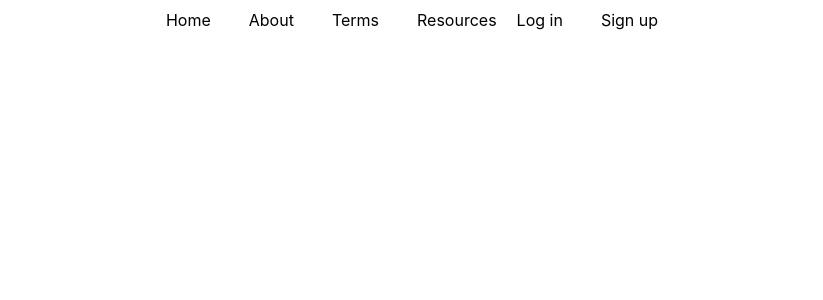
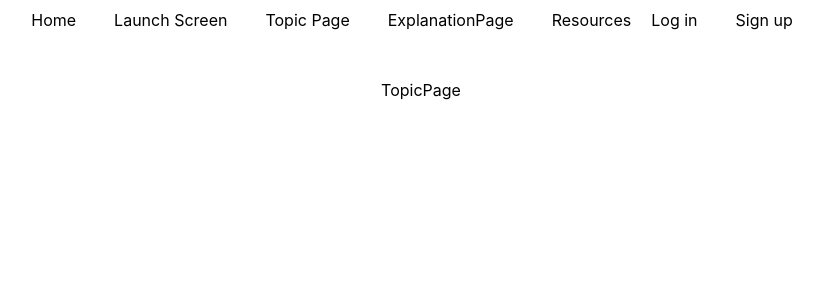
Before and after one commit to VictorLuo920/activisim_app, a React (Create React App) app: page /topicpage in a window 1280 px wide. Shown: the top 300 px of the page, without its empty margins (219-1042 px from the left). Built offline with nearby package versions, Linux system fonts and the light colour scheme.

Commit message:
renamed home, about, terms to launch screen, topic page, explanation page

```diff
--- a/src/components/NavBar/NavBar.js
+++ b/src/components/NavBar/NavBar.js
@@ -21,11 +21,14 @@ const NavBar = (props) => {
         <div className='NavBar'>
             <Link to="/" className='NavBar-link'>Home</Link>
             &nbsp;&nbsp;&nbsp;&nbsp;
-        <Link to="/about" className='NavBar-link'>About</Link>
+        <Link to="/launchscreen" className='NavBar-link'>Launch Screen</Link>
             &nbsp;&nbsp;&nbsp;&nbsp;
-        <Link to="/terms" className='NavBar-link'>Terms</Link>
+        <Link to="/topicpage" className='NavBar-link'>Topic Page</Link>
+        &nbsp;&nbsp;&nbsp;&nbsp;
+        <Link to="/explanationpage" className='NavBar-link'>ExplanationPage</Link>
             &nbsp;&nbsp;&nbsp;&nbsp;
         <Link to="/resources" className='NavBar-link'>Resources</Link>
+
             {nav}
         </div>
     );
--- a/src/pages/About/About.js
+++ b/src/components/TopicPage/TopicPage.js
@@ -1,10 +1,12 @@
 import React from 'react';
 
-const About = (props) => {
+
+const TopicPage = (props) => {
     return (
         <div className="Home">
-            <p>About</p>
+
+            <p>TopicPage</p>
         </div>
     );
 }
-export default About;
+export default TopicPage;
--- a/src/pages/App/App.js
+++ b/src/pages/App/App.js
@@ -3,12 +3,13 @@ import './App.css';
 import { Switch, Route } from 'react-router-dom';
 import NavBar from '../../components/NavBar/NavBar';
 import Home from "../../pages/Home/Home.js";
-import About from "../../pages/About/About.js";
+import LaunchScreen from "../../pages/LaunchScreen/LaunchScreen.js";
 import Resources from '../../pages/Resources/Resources'
-import Terms from '../../components/Terms/Terms'
+import TopicPage from '../../components/TopicPage/TopicPage'
 import SignupPage from '../SignupPage/SignupPage';
 import LoginPage from '../LoginPage/LoginPage';
 import userService from '../../utils/userService';
+import ExplanationPage from '../ExplanationPage/ExplanationPage';
 
 class App extends Component {
 
@@ -23,26 +24,26 @@ class App extends Component {
   }
 
   handleSignupOrLogin = () => {
-    this.setState({user: userService.getUser()});
+    this.setState({ user: userService.getUser() });
   }
 
   render() {
 
     return (
       <div className="App">
-          <NavBar user={this.state.user} handleLogout={this.handleLogout}/>
+        <NavBar user={this.state.user} handleLogout={this.handleLogout} />
         <Switch>
           <Route exact path='/signup' render={({ history }) =>
             <SignupPage
-            handleSignupOrLogin={this.handleSignupOrLogin}
+              handleSignupOrLogin={this.handleSignupOrLogin}
               history={history}
 
             />
           } />
-          <Route exact path='/login' render={({history}) =>
+          <Route exact path='/login' render={({ history }) =>
             <LoginPage
-            handleSignupOrLogin={this.handleSignupOrLogin}
-            history={history}
+              handleSignupOrLogin={this.handleSignupOrLogin}
+              history={history}
             />
           } />
           <Route
@@ -54,9 +55,9 @@ class App extends Component {
             )}
           />
           <Route
-            exact path="/about"
+            exact path="/launchscreen"
             render={(props) => (
-              <About
+              <LaunchScreen
                 {...props}
               />
             )}
@@ -70,9 +71,17 @@ class App extends Component {
             )}
           />
           <Route
-            exact path="/terms"
+            exact path="/topicpage"
             render={(props) => (
-              <Terms
+              <TopicPage
+                {...props}
+              />
+            )}
+          />
+          <Route
+            exact path="/explanationpage"
+            render={(props) => (
+              <ExplanationPage
                 {...props}
               />
             )}
--- /dev/null
+++ b/src/pages/ExplanationPage/ExplanationPage.js
@@ -0,0 +1,11 @@
+import React from 'react';
+
+const ExplanationPage = (props) => {
+  return (
+    <div className="ExplanationPage">
+
+        <p>ExplanationPage</p>
+    </div>
+  );
+}
+export default ExplanationPage;
--- a/src/components/Terms/Terms.js
+++ b/src/pages/LaunchScreen/LaunchScreen.js
@@ -1,12 +1,10 @@
 import React from 'react';
 
-
-const Terms = (props) => {
+const LaunchScreen = (props) => {
     return (
         <div className="Home">
-
-            <p>Terms</p>
+            <p>Launch Screen</p>
         </div>
     );
 }
-export default Terms;
+export default LaunchScreen;
```
Also changed, not shown: src/components/TopicPage/TopicPage.css (added), src/pages/ExplanationPage/ExplanationPage.css (added), src/pages/LaunchScreen/LaunchScreen.css (added).
